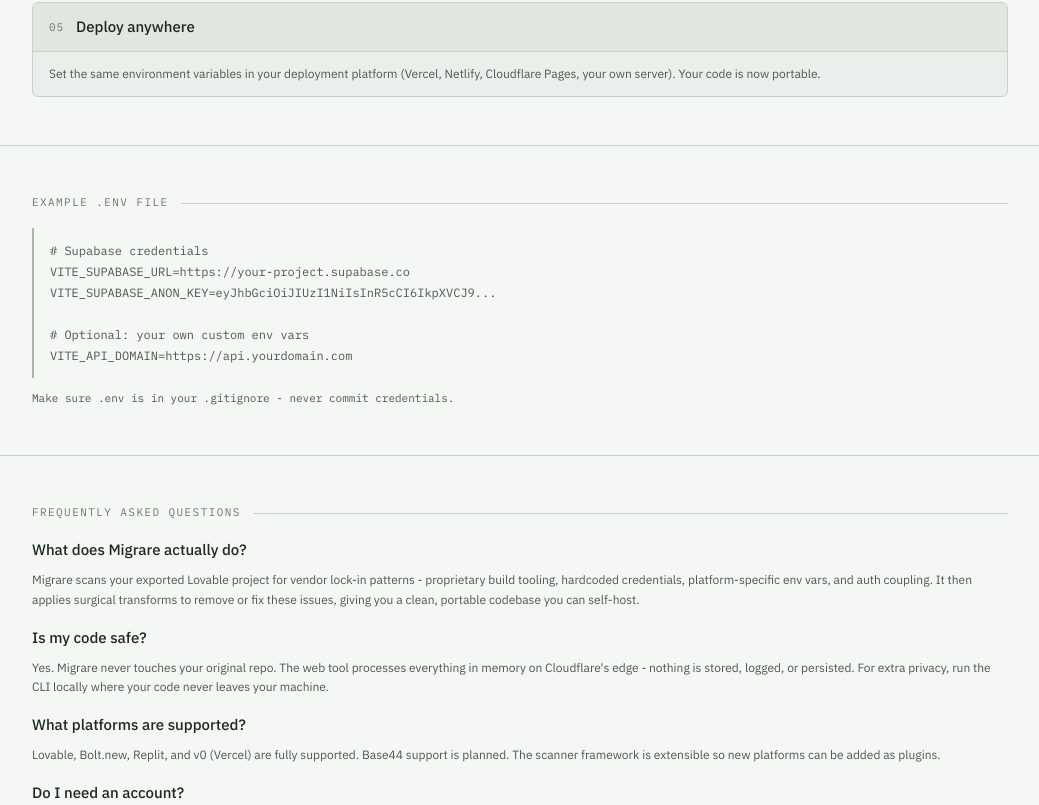
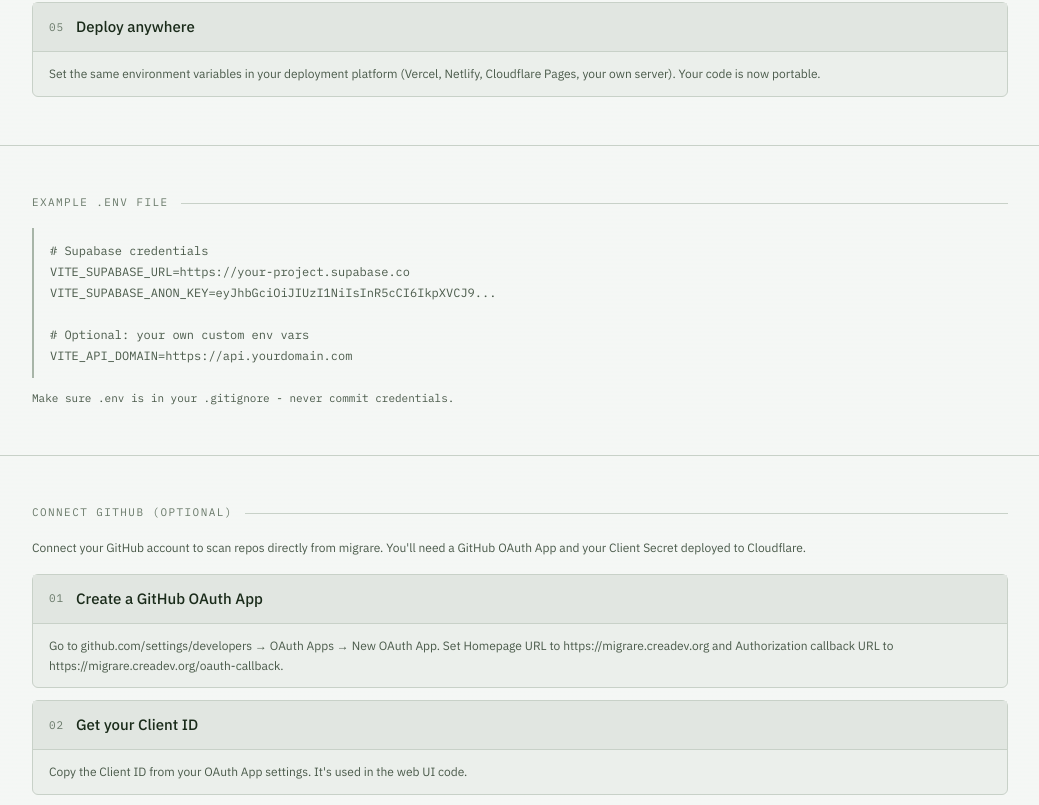
Before and after one commit to dhaupin/migrare, a React (Vite) app in the folder web/: page /docs in a window 1280 px wide. Shown: the part 1953-2758 px from the top of the page, without its empty margins (120-1159 px from the left). Built offline with nearby package versions, Linux system fonts and the light colour scheme; no server answers.

Commit message:
docs: add GitHub OAuth setup to /docs page

```diff
--- a/web/src/pages/Docs.jsx
+++ b/web/src/pages/Docs.jsx
@@ -75,6 +75,34 @@
     step: "05",
     title: "Deploy anywhere",
     desc: "Set the same environment variables in your deployment platform (Vercel, Netlify, Cloudflare Pages, your own server). Your code is now portable.",
+  },
+];
+
+const oauthSteps = [
+  {
+    step: "01",
+    title: "Create a GitHub OAuth App",
+    desc: "Go to github.com/settings/developers → OAuth Apps → New OAuth App. Set Homepage URL to https://migrare.creadev.org and Authorization callback URL to https://migrare.creadev.org/oauth-callback.",
+  },
+  {
+    step: "02",
+    title: "Get your Client ID",
+    desc: "Copy the Client ID from your OAuth App settings. It's used in the web UI code.",
+  },
+  {
+    step: "03",
+    title: "Generate a Client Secret",
+    desc: "In your OAuth App settings, generate a new client secret. Copy it immediately - you won't see it again.",
+  },
+  {
+    step: "04",
+    title: "Add secret to Cloudflare",
+    desc: "In your migrare Cloudflare Pages project → Settings → Variables, add MIGRARE_GITHUB_CLIENT_SECRET with your secret value. Click Save deployment.",
+  },
+  {
+    step: "05",
+    title: "Connect in Migrare",
+    desc: "Go to migrare.creadev.org/app → click GitHub → click Connect. Authorize on GitHub and you'll be redirected back with an authenticated session.",
   },
 ];
 
@@ -184,6 +212,32 @@
         </p>
       </section>
 
+      {/* Supabase OAuth (GitHub Connect) */}
+      <section className="section content-max">
+        <p className="section-label">connect github (optional)</p>
+        <div className="help-block">
+          <p className="help-text">
+            Connect your GitHub account to scan repos directly from migrare. You'll need a GitHub OAuth App and your Client Secret deployed to Cloudflare.
+          </p>
+        </div>
+
+        <div className="flex flex-col gap-3">
+          {oauthSteps.map((s) => (
+            <div key={s.step} className="card">
+              <div className="card-header">
+                <span className="t-muted t-xs t-upper t-track">{s.step}</span>
+                <span className="t-white t-md" style={{ fontFamily: "var(--sans)", fontWeight: 500 }}>
+                  {s.title}
+                </span>
+              </div>
+              <div className="card-body">
+                <p className="help-text" style={{ margin: 0 }}>{s.desc}</p>
+              </div>
+            </div>
+          ))}
+        </div>
+      </section>
+
       {/* FAQs */}
       <section className="section content-max">
         <p className="section-label">frequently asked questions</p>
```
